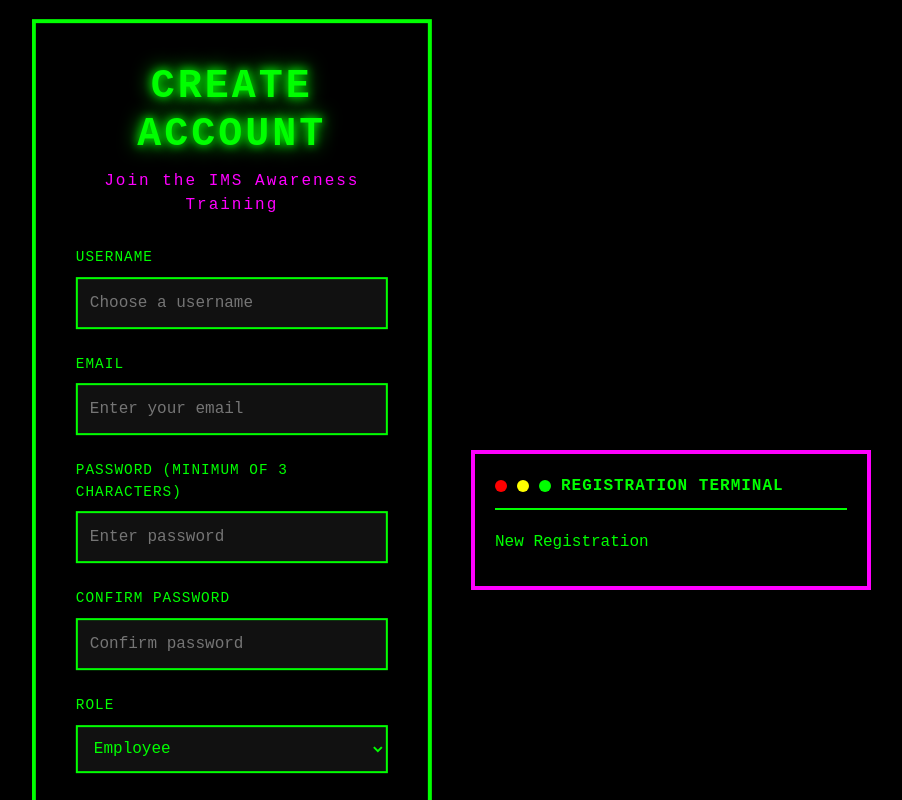
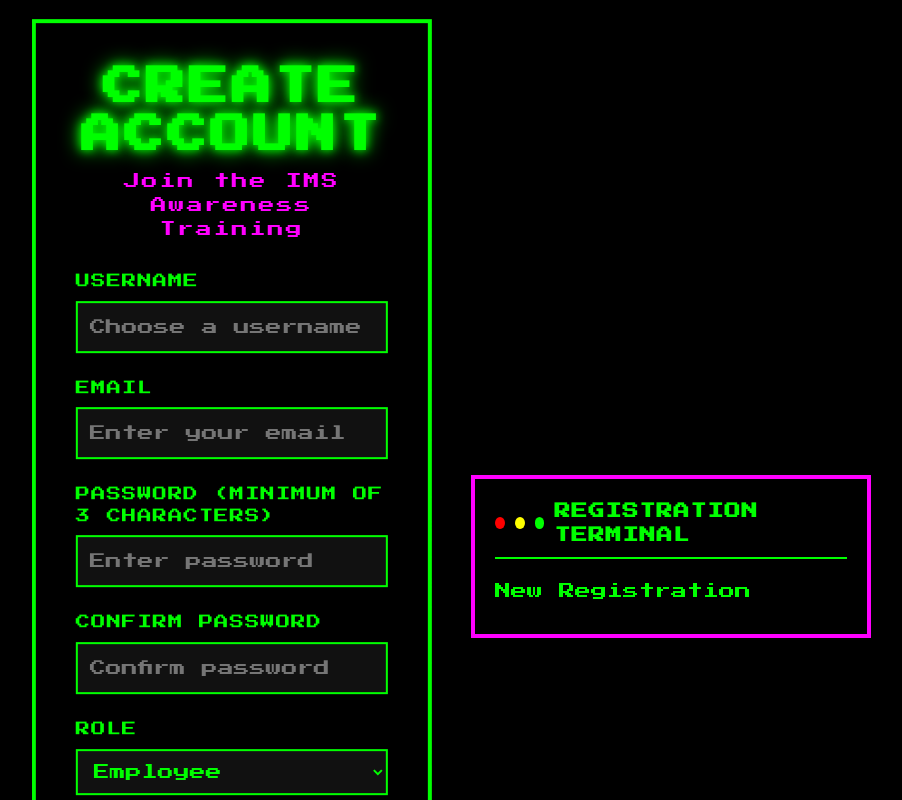
Before and after one commit to Yuz-tech/gamified-ims, a React (Create React App) app in the folder frontend/: page /register in a window 1280 px wide. Shown: the top 800 px of the page, without its empty margins (189-1091 px from the left). Built offline with nearby package versions, Linux system fonts and the light colour scheme.

Commit message:
working but fonts are not styled and login button does not redirect to home

```diff
--- a/frontend/src/components/Login.css
+++ b/frontend/src/components/Login.css
@@ -1,8 +1,18 @@
 /* RETRO */
+@font-face {
+    font-family: 'Retro';
+    src: url('../../public/fonts/PressStart2P-Regular.ttf');
+    font-weight: normal;
+    font-style: normal;
+}
+
+* {
+    font-family: 'Retro';
+}
+
 .retro-bg {
     background: linear-gradient(45 deg, #0a0a0a, #1a1a2e 100%);
     min-height: 100vh;
-    font-family: 'Courier New', monospace;
 }
 
 .login-container {
@@ -74,7 +84,6 @@
     border: 2px solid #00ff00;
     border-radius: 0;
     color: #00ff00;
-    font-family: 'Courier New', monospace;
     font-size: 1rem;
     transition: all 0.3s;
 }
@@ -91,7 +100,6 @@
     background: #ff00ff;
     border: 2px solid #00ff00;
     color: #000;
-    font-family: 'Courier New', monospace;
     font-size: 1.2rem;
     font-weight: bold;
     text-transform: uppercase;
@@ -147,7 +155,6 @@
     width: 100%;
     max-width: 400px;
     color: #00ff00;
-    font-family: 'Courier New', monospace;
 }
 
 .terminal-header {
--- a/frontend/src/components/Register.js
+++ b/frontend/src/components/Register.js
@@ -35,7 +35,10 @@ const Register = ({ setAuth, setUserData }) => {
 
         try {
             const res = await axios.post('/api/auth/register', {
-                username, email, password, role
+                username,
+                email,
+                password,
+                role
             });
 
             localStorage.setItem('token', res.data.token);
```
Also changed, not shown: frontend/public/fonts/PressStart2P-Regular.ttf (added), 1 other file (tests, documents, lock files or other folders).
